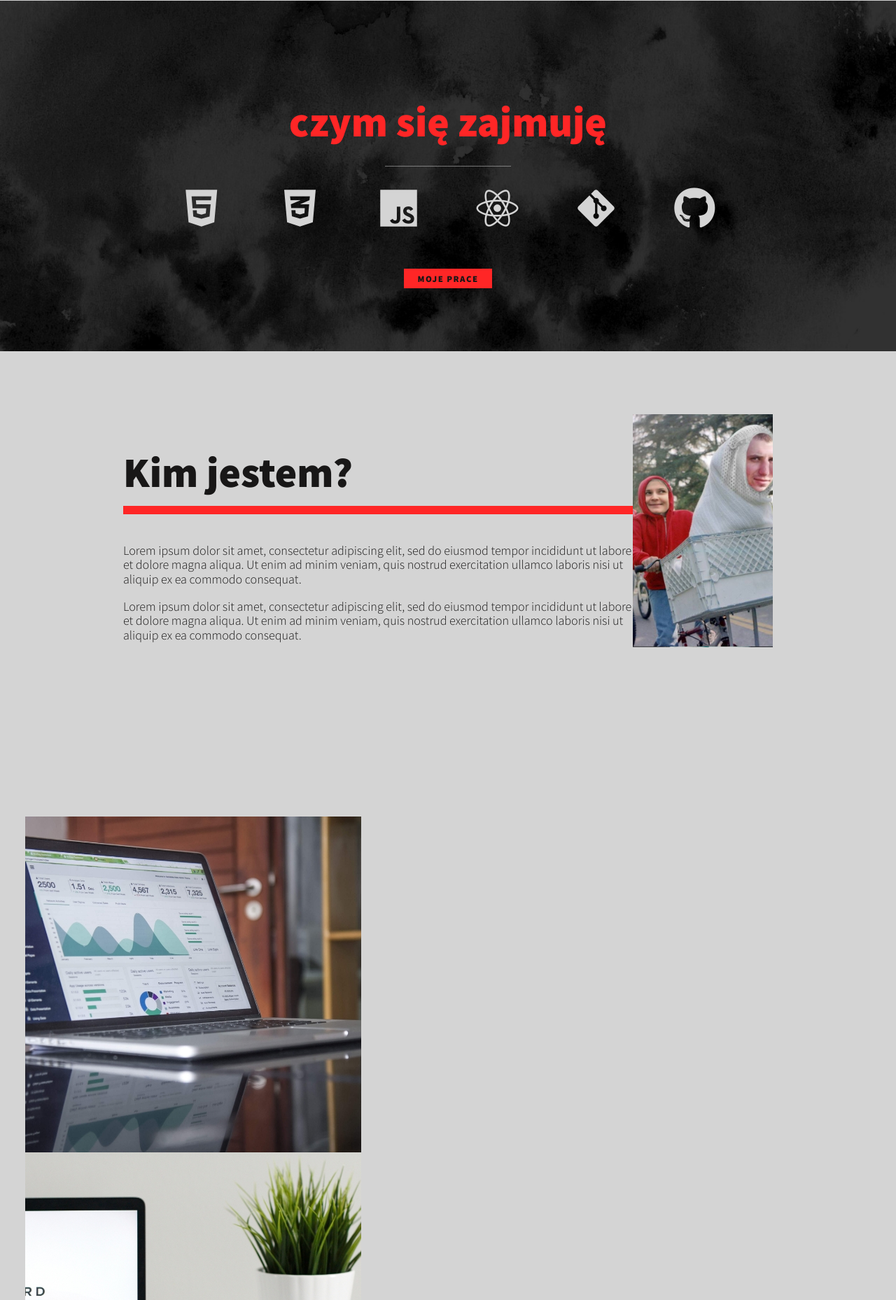
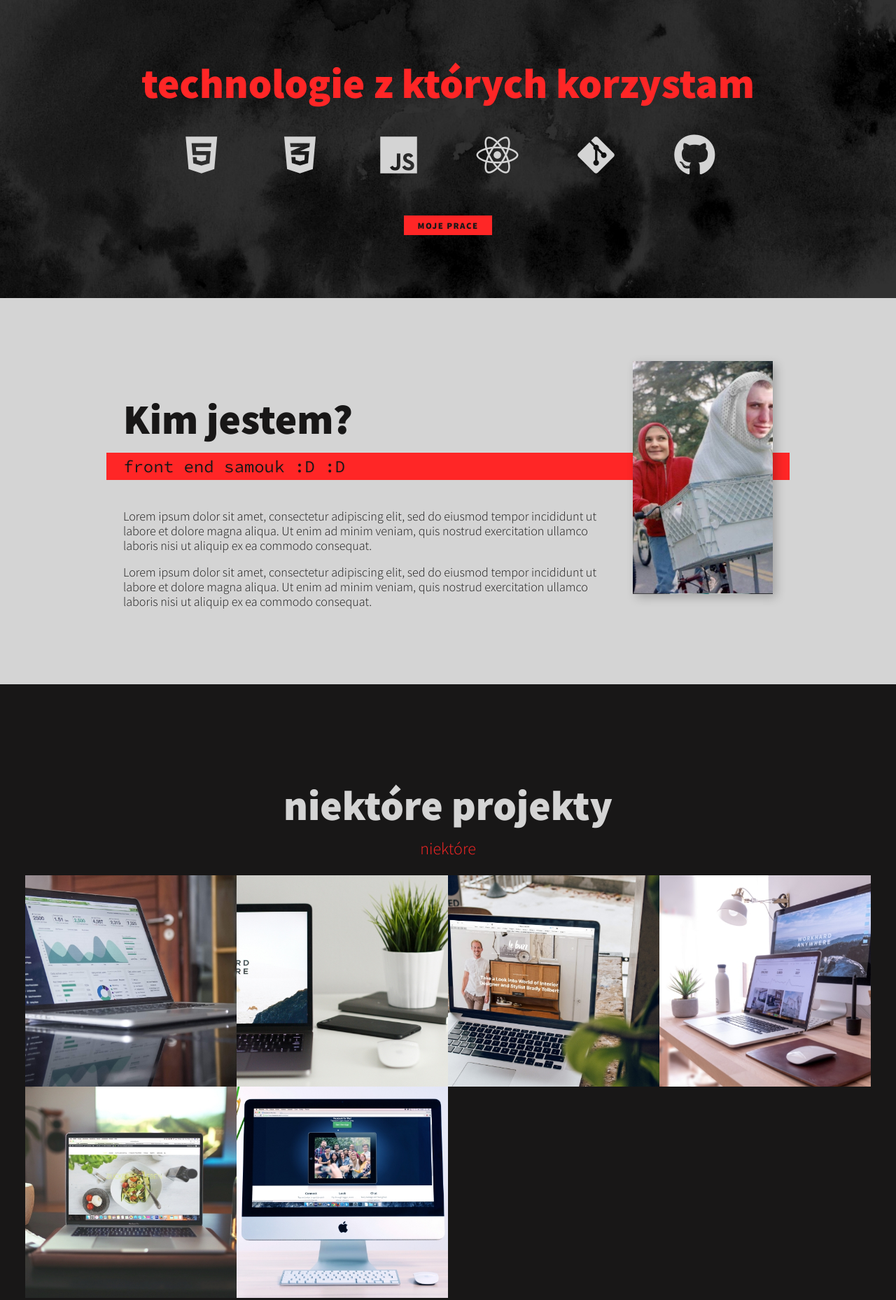
Before and after one commit to KonKogutAgnieszka/portfolio2022, a plain HTML site: page index.html in a window 1280 px wide. Shown: the part 539-2397 px from the top of the page at 70% size. Drawn offline with nearby package versions, Linux system fonts and the light colour scheme.

Commit message:
animation for projects added

```diff
--- a/css/style.css
+++ b/css/style.css
@@ -117,7 +117,17 @@ h3 { font-size: var(--fs-h3) }
     margin-bottom:1em;
 }
 
+.section__subtitle--work{
+    color:var(--clr-accent);
+    font-weight: var(--clr-light);
+    margin-bottom: 1em;
+}
+
 /* header */
+
+.logo{
+    width: 10%;
+}
 
 nav { display: none; }
 
@@ -196,14 +206,14 @@ font-size:60px;
 
 i:hover+p{
    opacity:1.0;
-   transform:translate(0,0);
+   transform:translate(0,-10px);
    transition:1s;
 }
 
 /* technologies hover */
 
 .technology i:hover{
-    transition:1s;
+    transition:0.8s;
 }
 
 .fa-html5:hover{
@@ -231,18 +241,9 @@ i:hover+p{
 }
 
 .section__title--technologies{
+    margin:0 auto 40px;
     color: var(--clr-accent);
     position: relative;
-}
-
-.section__title--technologies::after{
-content:'';
-display:block;
-width: 3em;
-height: 1px;
-margin: 0.5em auto 0.5em;
-background: var(--clr-light);
-opacity:0.5;
 }
 
 i{
@@ -265,22 +266,71 @@ i{
     margin:0 auto;
 }
 
+.about-me__img{
+    box-shadow:var(--bs);
+}
+
 @media (min-width:600px){
     .about-me{
-        display:grid;
+        display: grid;
         grid-template-columns: 1fr 200px;
         grid-template-areas:
         "title img"
         "subtitle img"
         "text img";
+        grid-column-gap: 2em;
     }
 
-    .section__title--about,
+    .section__title--about{
+        grid-area: title;
+    }
+
     .section__subtitle--about {
-        grid-column: 1;
+        grid-column: 1 / -1;
+        grid-row: 2;
+        position: relative;
+        left: -1em;
+        width: calc(100% + 2em);
+        padding-left: 1em;
+        padding-right: calc(200px + 4em);
     }
 
     .about-me__img{
         grid-area:img;
+        position:relative;
     }
 }
+
+.my-work{
+    background-color:var(--clr-dark);
+    color:var(--clr-light);
+    text-align: center;
+}
+
+.portfolio{
+    margin:0 auto;
+    display: grid;
+    grid-template-columns: repeat(auto-fit,minmax(300px,1fr));
+}
+
+.portfolio__item{
+    color:rgba(0, 0, 0, 0);
+    position: relative;
+    transition: 1s;
+}
+
+.portfolio__item--about{
+    position: absolute;
+    top: 50%;
+    left: 50%;
+    transform: translate(-50%, -50%);
+
+}
+
+.portfolio__item:hover{
+    color:rgba(256, 256, 256, 100%);
+    transition: 1s;
+    filter: gray; /* IE6-9 */
+    -webkit-filter: grayscale(1); /* Google Chrome, Safari 6+ & Opera 15+ */
+    filter: grayscale(1); /* Microsoft Edge and Firefox 35+ */
+}
--- a/index.html
+++ b/index.html
@@ -18,7 +18,7 @@
 <!-- Header -->
     <header>
         <div class="logo">
-            <img src="img/devjane.png" alt="">
+            <img src="img/konkogutkod.png" alt="">
         </div>
         <button class="nav-toggle" aria-label="toggle navigation">
             <span class="hamburger"></span>
@@ -44,7 +44,7 @@
 
 <!-- Technologies -->
     <section class="my-technologies" id="technologies">
-        <h2 class="section__title section__title--technologies">czym się zajmuję</h2>
+        <h2 class="section__title section__title--technologies">technologie z których korzystam</h2>
         <div class="technologies">
             <!-- / technology -->
             <div class="technology">
@@ -78,7 +78,7 @@
 <!-- About -->
     <section class="about-me" id=about>
         <h2 class="section__title section__title--about">Kim jestem?</h2>
-        <p class="section__subtitle section__subtitle--about"></p>
+        <p class="section__subtitle section__subtitle--about">front end samouk :D :D</p>
 
         <div class="about-me__body">
             <p>Lorem ipsum dolor sit amet, consectetur adipiscing elit, sed do eiusmod tempor incididunt ut labore et dolore magna aliqua. Ut enim ad minim veniam, quis nostrud exercitation ullamco laboris nisi ut aliquip ex ea commodo consequat.</p>
@@ -92,13 +92,15 @@
 <!-- My work -->
 
 <section class="my-work" id="work">
-    <h2 class="section__title"></h2>
-    <p class="section__subtitle"></p>
+    <h2 class="section__title">niektóre projekty</h2>
+    <p class="section__subtitle section__subtitle--work">niektóre</p>
 
     <div class="portfolio">
         <!-- Portfolio item 01 -->
         <a href="*" class="portfolio__item">
+            <p class="portfolio__item--about">BUGI BUGI BUGI BUGI BUGO BUGI</p>
             <img src="/img/portfolio-01.jpg" alt="" class="portfolio__img">
+
         </a>
         <!-- Portfolio item 02 -->
         <a href="*" class="portfolio__item">
```
Also changed, not shown: img/devjane.png (deleted), img/konkogutkod.png (added).
